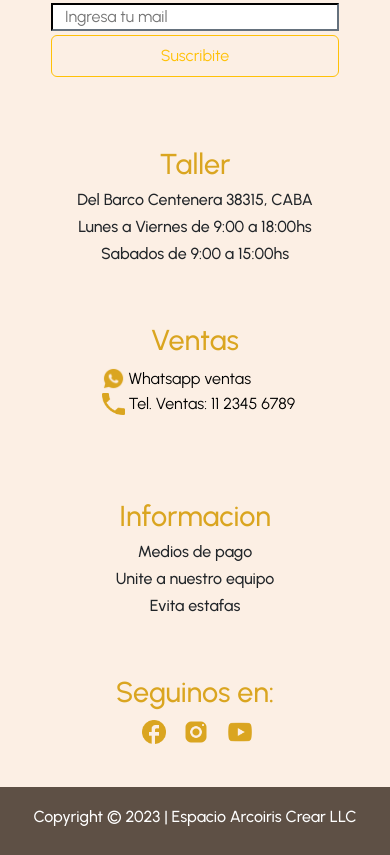
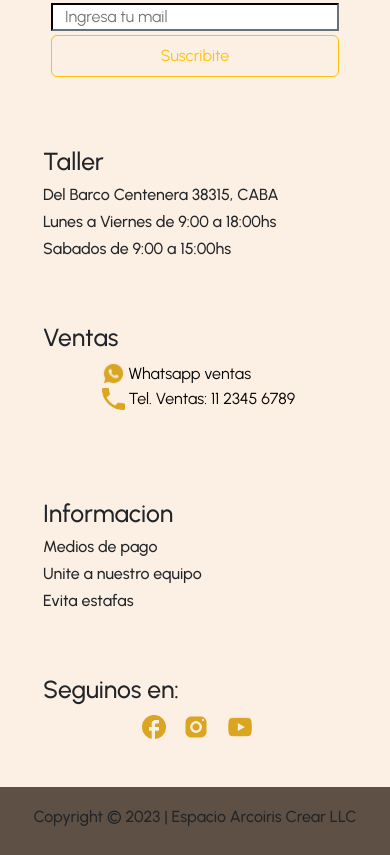
Before and after one commit to eruedasanchez/espacio-arcoiris, a website: page pages/nosotros.html in a window 390 px wide. Shown: the part 2279-3134 px from the top of the page. Drawn offline with nearby package versions, Linux system fonts and the light colour scheme; some icons are missing.

Commit message:
Correct headings in footer.html

```diff
--- a/scss/layout/_footer.scss
+++ b/scss/layout/_footer.scss
@@ -34,9 +34,13 @@ footer{
     @include height(10rem);
     @include gridLimitElements(1, 2, 1, 5);
     order: 1;
-    h2{
+    h3{
         @include textStyle(1.8rem, $color-titles, left, none);
         @include gridLimitElements(1, 2, 1, 2);
+    }
+    p{
+        font-size: 1rem;
+        margin-bottom: 0.3rem;
     }
 }
 
@@ -44,7 +48,7 @@ footer{
     @include height(10rem);
     @include gridLimitElements(2, 3, 1, 5);
     order: 2;
-    h2{
+    h3{
         @include textStyle(1.8rem, $color-titles, left, none);
         @include gridLimitElements(2, 3, 1, 2);
     }
@@ -69,9 +73,13 @@ footer{
     @include height(10rem);
     @include gridLimitElements(3, 4, 1, 5);
     order: 3;
-    h2{
+    h3{
         @include textStyle(1.8rem, $color-titles, left, none);
         @include gridLimitElements(3, 4, 1, 2);
+    }
+    p{
+        font-size: 1rem;
+        margin-bottom: 0.3rem;
     }
 }
 
@@ -79,7 +87,7 @@ footer{
     @include height(10rem);
     @include gridLimitElements(4, 5, 1, 5);
     order: 4;
-    h2{
+    h3{
         @include textStyle(1.8rem, $color-titles, left, none);
         @include gridLimitElements(4, 5, 1, 2);
     }
@@ -96,7 +104,8 @@ footer{
     background-color: $background-copyright;
     @include height(8vh);
     @include flex(none, none, center, center, none, none, none);
-    h6{
+    p{
         @include textStyle(1rem, $color-white, center, none);
+        padding-top: 0.35rem;
     }
 }
--- a/scss/layout/_media1024.scss
+++ b/scss/layout/_media1024.scss
@@ -13,7 +13,7 @@
         @include height(10rem);
         @include gridLimitElements(1, 2, 1, 5);
         order: 1;
-        h2{
+        h3{
             @include textStyle(1.8rem, $color-titles, left, none);
             @include gridLimitElements(1, 2, 1, 2);
         }
@@ -23,7 +23,7 @@
         @include height(10rem);
         @include gridLimitElements(2, 3, 1, 5);
         order: 2;
-        h2{
+        h3{
             @include textStyle(1.8rem, $color-titles, left, none);
             @include gridLimitElements(2, 3, 1, 2);
         }
@@ -48,7 +48,7 @@
         @include height(10rem);
         @include gridLimitElements(3, 4, 1, 5);
         order: 3;
-        h2{
+        h3{
             @include textStyle(1.8rem, $color-titles, left, none);
             @include gridLimitElements(3, 4, 1, 2);
         }
@@ -58,7 +58,7 @@
         @include height(10rem);
         @include gridLimitElements(4, 5, 1, 5);
         order: 4;
-        h2{
+        h3{
             @include textStyle(1.8rem, $color-titles, left, none);
             @include gridLimitElements(4, 5, 1, 2);
         }
--- a/scss/layout/_media320.scss
+++ b/scss/layout/_media320.scss
@@ -1,5 +1,12 @@
 @media(max-width:374px){
     /* 320px a 374px (Mobile S) */
+
+    /****************************** footer.html ******************************/
+
+    .copyright p{
+        font-size: 0.9rem;
+    }
+
 
     /****************************** index.html ******************************/
 
--- a/scss/layout/_media425.scss
+++ b/scss/layout/_media425.scss
@@ -20,10 +20,10 @@
     }
 
     .container-information div:first-child{
-        h2{
+        h3{
             text-align: center;
         }
-        h6:first-child, h6:nth-child(2), h6:nth-child(3), h6:nth-child(4){
+        p:first-child, p:nth-child(2), p:nth-child(3), p:nth-child(4){
             text-align: center;
         }
     }
@@ -31,7 +31,7 @@
     .container-information div:nth-child(2){
         @include gridLimitElements(1, 2, 5, 9);
         order: 2;
-        h2{
+        h3{
             text-align: center;
             @include gridLimitElements(1, 2, 5, 6);
         }
@@ -46,35 +46,35 @@
     .footer-information{
         @include gridLimitElements(1, 2, 9, 13);
         order: 3;
-        h2{
+        h3{
             text-align: center;
             @include gridLimitElements(1, 2, 9, 10);
         }
     }
 
-    .footer-information h6:first-child{
+    .footer-information p:first-child{
         text-align: center;
         @include gridLimitElements(1, 2, 10, 11);
     }
 
-    .footer-information h6:nth-child(2){
+    .footer-information p:nth-child(2){
         text-align: center;
         @include gridLimitElements(1, 2, 11, 12);
     }
 
-    .footer-information h6:nth-child(3){
+    .footer-information p:nth-child(3){
         text-align: center;
         @include gridLimitElements(1, 2, 12, 13);
     }
 
-    .footer-information h6:nth-child(4){
+    .footer-information p:nth-child(4){
         text-align: center;
     }
 
     .container-information div:nth-child(4){
         @include gridLimitElements(1, 2, 13, 17);
         order: 4;
-        h2{
+        h3{
             text-align: center;
             @include gridLimitElements(1, 2, 13, 14);
         }
--- a/scss/layout/_media768.scss
+++ b/scss/layout/_media768.scss
@@ -34,16 +34,16 @@
     .container-information div:first-child{
         @include gridLimitElements(1, 2, 1, 5);
         order: 1;
-        h2{
+        h3{
             @include gridLimitElements(1, 2, 1, 2);
         }
-        h6:first-child{
+        p:first-child{
             @include gridLimitElements(1, 2, 2, 3);
         }
-        h6:nth-child(2){
+        p:nth-child(2){
             @include gridLimitElements(1, 2, 3, 4);
         }
-        h6:nth-child(3){
+        p:nth-child(3){
             @include gridLimitElements(1, 2, 4, 5);
         }
     }
@@ -51,7 +51,7 @@
     .container-information div:nth-child(2){
         @include gridLimitElements(2, 3, 1, 5);
         order: 2;
-        h2{
+        h3{
             @include gridLimitElements(2, 3, 1, 2);
         }
     }
@@ -59,27 +59,27 @@
     .footer-information{
         @include gridLimitElements(1, 2, 5, 9);
         order: 3;
-        h2{
+        h3{
             @include gridLimitElements(1, 2, 5, 6);
         }
     }
 
-    .footer-information h6:first-child{
+    .footer-information p:first-child{
         @include gridLimitElements(1, 2, 6, 7);
     }
 
-    .footer-information h6:nth-child(2){
+    .footer-information p:nth-child(2){
         @include gridLimitElements(1, 2, 7, 8);
     }
 
-    .footer-information h6:nth-child(3){
+    .footer-information p:nth-child(3){
         @include gridLimitElements(1, 2, 8, 9);
     }
 
     .container-information div:nth-child(4){
         @include gridLimitElements(2, 3, 5, 9);
         order: 4;
-        h2{
+        h3{
             @include gridLimitElements(2, 3, 5, 6);
         }
     }
```
Also changed, not shown: index.html (+11 -11 lines), css/style.css.
